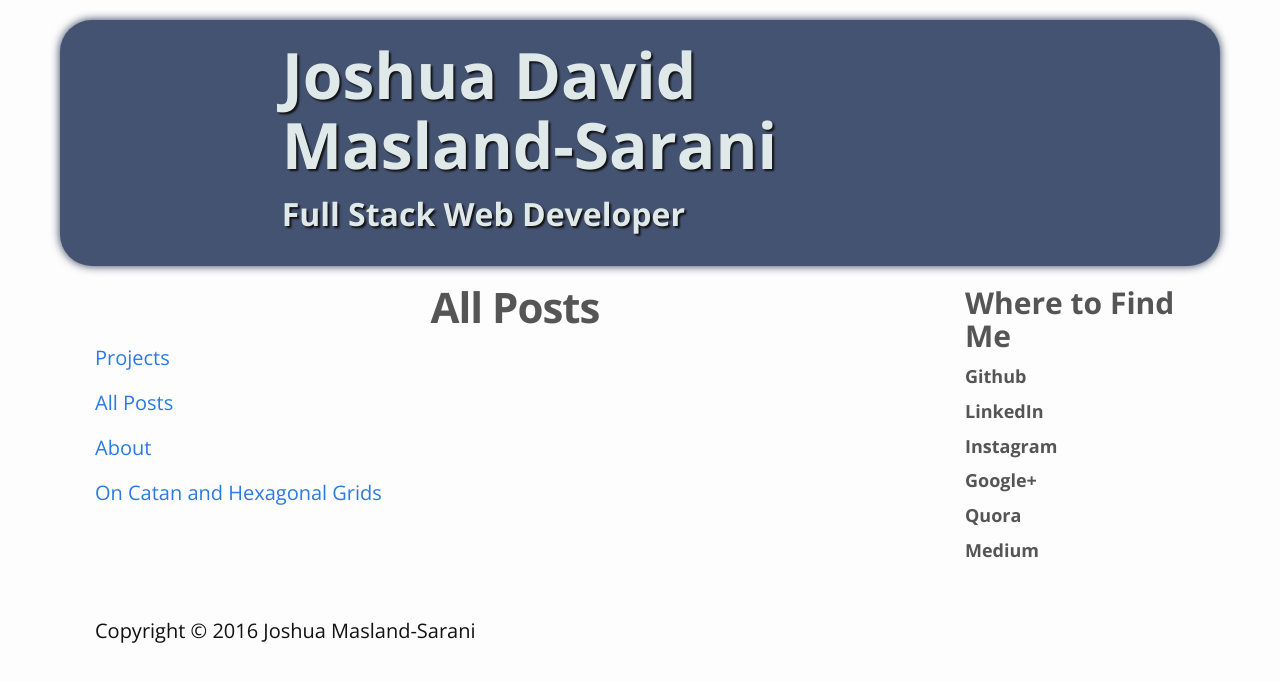
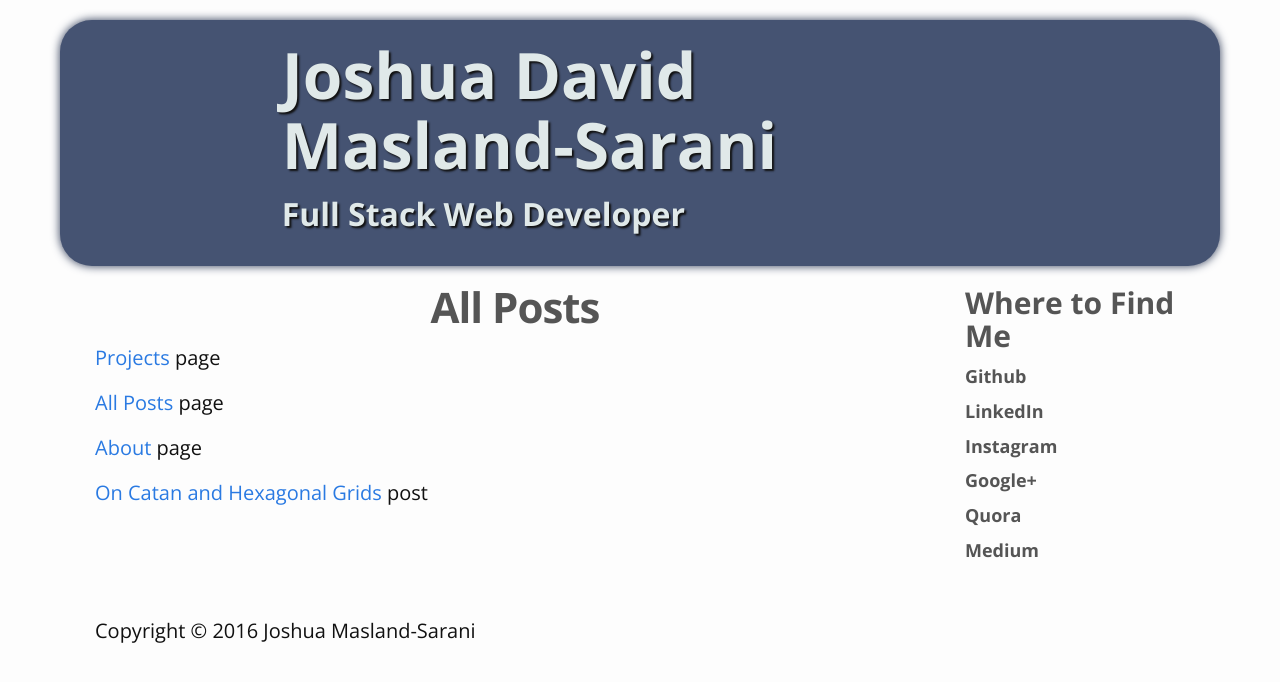
Before and after one commit to JMazzy/jmazzy.github.io, a Jekyll site: the page built from _posts/2016-05-04-posts.html, in a window 1280 px wide. Shown: the top 682 px of the page. Built offline with Jekyll 4.4.1, drawn with Linux system fonts in a browser that asks for light colours.

```diff
--- a/_posts/2016-05-04-posts.html
+++ b/_posts/2016-05-04-posts.html
@@ -9,5 +9,6 @@
 {% for post in site.posts | where: "post.layout === post" %}
 	<p>
 		<a href="{{ post.url }}">{{ post.title }}</a>
+		{{ post.layout }}
 	</p>
 {% endfor %}
```
